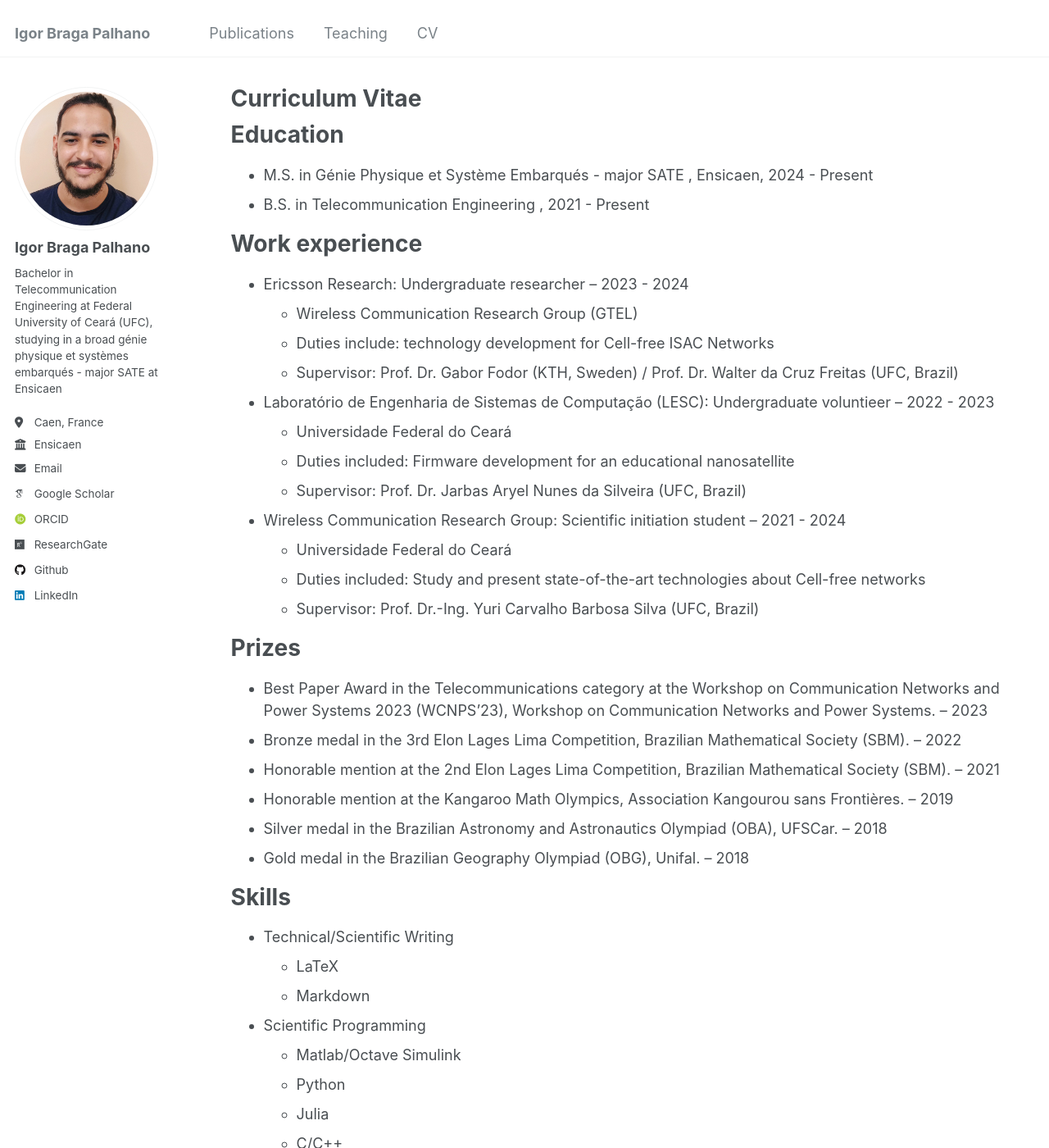
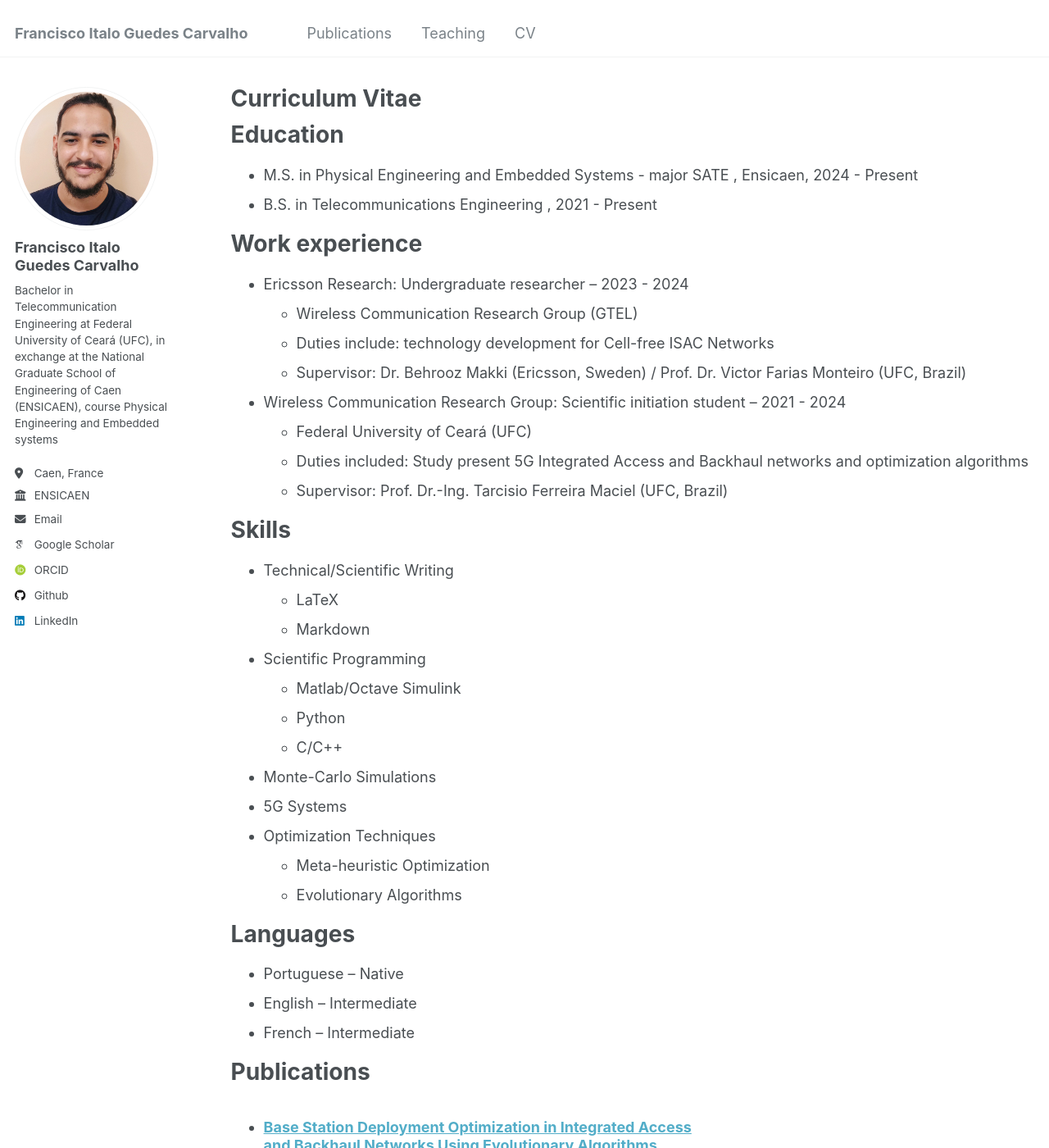
Before and after one commit to italoguedess/italoguedess.github.io, a Jekyll site: the page built from _pages/cv.md, in a window 1280 px wide and 1400 px high. Shown: the whole window at 82% size. Built offline with Jekyll 4.4.1, drawn with Linux system fonts in a browser that asks for light colours; some web fonts are replaced; some of the changed text lies outside the part shown.

Commit message:
Initial changes

```diff
--- a/_config.yml
+++ b/_config.yml
@@ -8,13 +8,13 @@
 
 # Basic Site Settings
 locale                   : "en-US"
-title                    : "Igor Braga Palhano"
+title                    : "Francisco Italo Guedes Carvalho"
 title_separator          : "-"
-name                     : &name "Igor Braga Palhano"
+name                     : &name "Francisco Italo Guedes Carvalho"
 description              : &description "personal description"
-url                      : https://bpalhano.github.io # the base hostname & protocol for your site e.g. "https://mmistakes.github.io"
+url                      : https://italoguedess.github.io # the base hostname & protocol for your site e.g. "https://mmistakes.github.io"
 baseurl                  : "" # the subpath of your site, e.g. "/blog"
-repository               : "BPalhano/bpalhano.github.io"
+repository               : "italoguedess/italoguedess.github.io"
 
 # Site Author - The following control what appear as part of the author content on the side bar.
 #               If a field is blank the icon and link will not appear, otherwise it will be shown.
@@ -22,28 +22,28 @@ repository               : "BPalhano/bpalhano.github.io"
 author:
   # Biographic information
   avatar           : "profile.png"
-  name             : "Igor Braga Palhano"
+  name             : "Francisco Italo Guedes Carvalho"
   pronouns         : # example: "she/her"
-  bio              : "Bachelor in Telecommunication Engineering at Federal University of Ceará (UFC), studying in a broad génie physique et systèmes embarqués - major SATE at Ensicaen"
+  bio              : "Bachelor in Telecommunication Engineering at Federal University of Ceará (UFC), in exchange at the National Graduate School of Engineering of Caen (ENSICAEN), course Physical Engineering and Embedded systems"
   location         : "Caen, France"
-  employer         : "Ensicaen"
+  employer         : "ENSICAEN"
   uri              : # URL
-  email            : "igor.braga-palhano@ecole.ensicaen.fr"
+  email            : "italo.guedes@ecole.ensicaen.fr"
 
   # Academic websites
   arxiv            : # URL - Update with the correct link to your profile
   googlescholar    : "https://scholar.google.com/citations?user=kWYVL0cAAAAJ&hl=pt-BR"
   impactstory      : # URL
-  orcid            : "https://orcid.org/0000-0002-8973-6027"
+  orcid            : "https://orcid.org/0009-0009-2033-9902"
   semantic         : # URL
   pubmed           : # URL
-  researchgate     : "https://www.researchgate.net/profile/Igor-Palhano"
+  researchgate     : # "https://www.researchgate.net/profile/Igor-Palhano"
 
   # Repositories and software development
   bitbucket        : # Username - Update with your username on the site
   codepen          : # Username
   dribbble         : # Username
-  github           : "BPalhano"
+  github           : "italoguedess"
   kaggle           : # Username
   stackoverflow    : # User number or user number and name (i.e., use "1" or "1/jeff-atwood")
 
@@ -57,7 +57,7 @@ author:
   keybase          : # Username
   instagram        : # Username
   lastfm           : # Username
-  linkedin         : "igorpalhano" # Username
+  linkedin         : "francisco-italo-guedes-carvalho" # Username
   mastodon         : # URL
   medium           : # URL
   pinterest        : # Username
--- a/_pages/cv.md
+++ b/_pages/cv.md
@@ -11,34 +11,20 @@ redirect_from:
 
 Education
 ======
-* M.S. in Génie Physique et Système Embarqués - major SATE , Ensicaen, 2024 - Present
-* B.S. in Telecommunication Engineering , 2021 - Present
+* M.S. in Physical Engineering and Embedded Systems - major SATE , Ensicaen, 2024 - Present
+* B.S. in Telecommunications Engineering , 2021 - Present
 
 Work experience
 ======
 * Ericsson Research: Undergraduate researcher -- 2023 - 2024
   * Wireless Communication Research Group (GTEL)
   * Duties include: technology development for Cell-free ISAC Networks
-  * Supervisor: Prof. Dr. Gabor Fodor (KTH, Sweden) / Prof. Dr. Walter da Cruz Freitas (UFC, Brazil)
-
-* Laboratório de Engenharia de Sistemas de Computação (LESC): Undergraduate voluntieer -- 2022 - 2023
-  * Universidade Federal do Ceará
-  * Duties included: Firmware development for an educational nanosatellite
-  * Supervisor:  Prof. Dr. Jarbas Aryel Nunes da Silveira (UFC, Brazil)
+  * Supervisor: Dr. Behrooz Makki (Ericsson, Sweden) / Prof. Dr. Victor Farias Monteiro (UFC, Brazil)
 
 * Wireless Communication Research Group: Scientific initiation student -- 2021 - 2024
-  * Universidade Federal do Ceará
-  * Duties included: Study and present state-of-the-art technologies about Cell-free networks
-  * Supervisor: Prof. Dr.-Ing. Yuri Carvalho Barbosa Silva (UFC, Brazil)
-
-Prizes
-======
-* Best Paper Award in the Telecommunications category at the Workshop on Communication Networks and Power Systems 2023 (WCNPS'23), Workshop on Communication Networks and Power Systems. -- 2023
-* Bronze medal in the 3rd Elon Lages Lima Competition, Brazilian Mathematical Society (SBM). -- 2022
-* Honorable mention at the 2nd Elon Lages Lima Competition, Brazilian Mathematical Society (SBM). -- 2021
-* Honorable mention at the Kangaroo Math Olympics, Association Kangourou sans Frontières. -- 2019
-* Silver medal in the Brazilian Astronomy and Astronautics Olympiad (OBA), UFSCar. -- 2018
-* Gold medal in the Brazilian Geography Olympiad (OBG), Unifal. -- 2018
+  * Federal University of Ceará (UFC)
+  * Duties included: Study present 5G Integrated Access and Backhaul networks and optimization algorithms
+  * Supervisor: Prof. Dr.-Ing. Tarcisio Ferreira Maciel (UFC, Brazil)
 
 
 Skills
@@ -49,24 +35,23 @@ Skills
 * Scientific Programming
   * Matlab/Octave Simulink
   * Python
-  * Julia
   * C/C++
 * Monte-Carlo Simulations
-* B5G Systems
+* 5G Systems
 * Optimization Techniques
   * Meta-heuristic Optimization
-  * Convex Optimization
-* Artificial Inteligence
-  * Machine Learning basics
-  * Deep Learning basics
-    * Tensorflow
-    * PyTorch
-* Electronic Basics
-  * ESP32
-  * FreeRTOS
-  * Arduino
-* Signal Processing
-* Error Correction codes
+  * Evolutionary Algorithms
+<!-- * Artificial Inteligence -->
+<!--   * Machine Learning basics -->
+<!--   * Deep Learning basics -->
+<!--     * Tensorflow -->
+<!--     * PyTorch  -->
+<!-- * Electronic Basics -->
+<!--   * ESP32 -->
+<!--   * FreeRTOS -->
+<!--   * Arduino -->
+<!-- * Signal Processing -->
+<!-- * Error Correction codes -->
 
 
 Languages
@@ -100,7 +85,7 @@ Teaching
 Refereces
 ======
 * Prof. Dr.-Ing. [Tarcisio Ferreira Maciel](http://tfmaciel.github.io/)
-* Dr. [Roberto Pinto Antonioli](https://www.linkedin.com/in/roberto-antonioli-948887b9/?originalSubdomain=br)
+* Dr. [Victor Farias Monteiro](https://www.linkedin.com/in/victorfariasm)
 
 
 
```
Also changed, not shown: _pages/about.md (+6 -4 lines).
